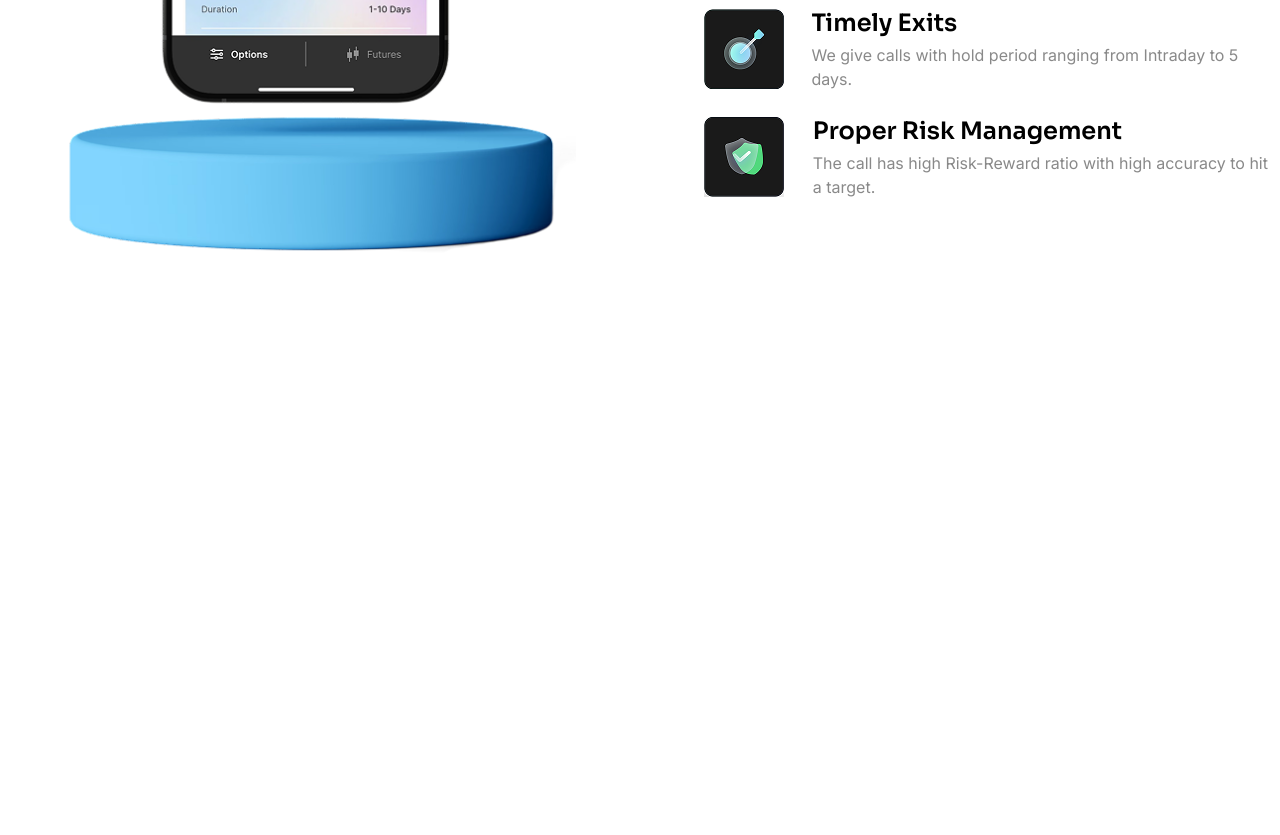
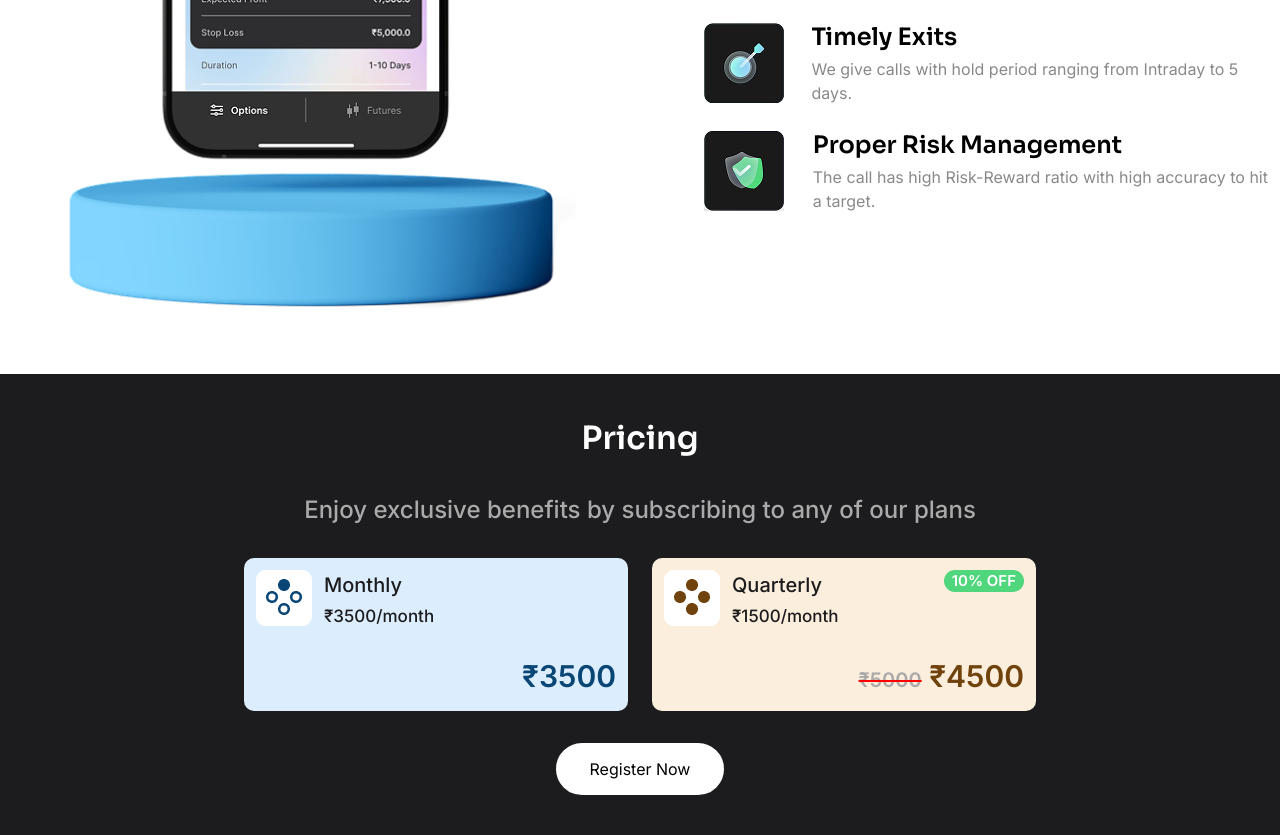
Before and after one commit to kanwarsourav/TheWaya, a plain HTML site: page products.html in a window 1280 px wide. Shown: the part 1494-2329 px from the top of the page. Before the commit the page ends 1772 px from the top, so only its background shows below. Drawn offline with nearby package versions, Linux system fonts and the light colour scheme.

Commit message:
register

```diff
--- a/products.html
+++ b/products.html
@@ -73,18 +73,18 @@
         <div class="bg-no-repeat bg-[center_right] md:bg-fixed"
             style="background-image: url('./Images/Group 66.png'); ">
 
-            <div class="max-w-screen-xl mx-auto flex flex-col md:flex-row justify-center items-center md:items-start md:justify-between  gap-10 text-center md:text-left text-white py-10 "
+            <div class="max-w-screen-xl mx-[5%] md:mx-auto flex flex-col md:flex-row justify-center items-center md:items-start md:justify-between  gap-10 text-center md:text-left text-white py-10 pt-14"
                 style="font-family: 'Inter', sans-serif;">
 
-                <div class=" flex flex-col gap-2 justify-center md:w-[40%]">
+                <div class=" flex flex-col gap-2 justify-center item-center md:items-start my-auto md:w-[40%]">
 
-                    <h1 class="font-semibold text-4xl  sm:text-5xl text-white leading-tight"
+                    <h1 class="font-semibold text-4xl  sm:text-5xl text-center md:text-left text-white leading-tight"
                         style="font-family: 'Sora', sans-serif;">
                         Unlock <br>
                         <span class="text-[#FFBD00]">Futures & Options</span> <br>
                         Trading with Waya
                     </h1>
-                    <p class="text-[#AAAAAA] text-lg md:text-xl pt-4">Get 2-3 Well Researched Intraday Option Calls</p>
+                    <p class="text-[#AAAAAA] text-lg md:text-xl pt-6">Get 2-3 Well Researched Intraday Option Calls</p>
                     <div class="mt-4">
                         <button
                             class="border-white border-[2px] px-8 py-3 rounded-full text-black bg-white  duration-300 cursor-pointer">
@@ -132,18 +132,17 @@
         <!-- Futures & Options starts here -->
 
         <div class="bg-white">
-  <div class="max-w-screen-xl mx-[5%] md:mx-auto flex flex-col md:flex-row justify-center md:justify-between items-center"
+            <div class="max-w-screen-xl mx-[5%] md:mx-auto flex flex-col md:flex-row justify-center md:justify-between  py-10"
                 style="font-family: 'Inter', sans-serif;">
 
                 <!-- Left Image -->
                 <div class="md:w-[45%]">
-      <img src="./Images/Group 65.png" alt="">
+                    <img src="./Images/Group 65.png" alt="" class="w-full h-auto">
                 </div>
 
                 <!-- Right Content -->
-    <div class="md:w-[45%] flex flex-col gap-6">
-      <h2 class="font-semibold text-2xl md:text-3xl lg:text-4xl"
-        style="font-family: 'Sora', sans-serif;">
+                <div class="md:w-[45%] flex flex-col gap-6 mt-9">
+                    <h2 class="font-semibold text-2xl md:text-3xl lg:text-4xl" style="font-family: 'Sora', sans-serif;">
                         Why Waya Futures & Options?
                     </h2>
                     <p class="text-base md:text-lg lg:text-xl text-[#898989] pb-4">
@@ -154,8 +153,7 @@
 
                     <!-- Point 1 -->
                     <div class="flex gap-4 justify-start items-center">
-        <div class="w-[45%] sm:w-[15%]  md:w-[20%]"
-        >
+                        <div class="w-[45%] sm:w-[15%]  md:w-[20%]">
                             <img src="./Images/image 5.png" alt="" class="w-20 h-auto">
                         </div>
                         <div class="flex flex-col gap-1">
@@ -164,7 +162,7 @@
                                 Daily index option calls
                             </h3>
                             <p class="text-sm md:text-base text-[#898989] ">
-            Get 2-3 Intraday option calls in Nifty   & BankNifty based on price action theory.
+                                Get 2-3 Intraday option calls in Nifty & BankNifty based on price action theory.
                             </p>
                         </div>
                     </div>
@@ -220,6 +218,55 @@
             </div>
         </div>
 
+        <!-- Futures & Options starts here -->
+
+        <!-- Pricing starts here -->
+
+        <div>
+            <div class="max-w-screen-xl mx-[5%] md:mx-auto py-10 flex flex-col gap-8"
+                style="font-family: 'Inter', sans-serif;">
+                <h2 class="text-[32px] font-semibold text-white text-center" style="font-family: 'Sora', sans-serif;">
+                    Pricing
+                </h2>
+                <p class="font-medium text-2xl text-[#AAAAAA] text-center">Enjoy exclusive benefits by subscribing to
+                    any of our plans</p>
+                <div class="flex flex-col md:flex-row justify-center items-center md:item-start gap-6">
+                    <div class="px-3 py-3 bg-[#DCEEFD] flex flex-col gap-6 sm:w-[60%] md:w-[30%] rounded-[10px]">
+                        <div class="flex gap-3 pr-[76px] sm:pr-0">
+                            <div><img src="./Images/Group 46.png" alt=""></div>
+                            <p class="text-[#1C1C1E] text-[20px] font-medium">Monthly <br><span
+                                    class="text-[17px] text-[#1C1C1E] ">₹3500/month</span></p>
+                        </div>
+                        <div class="flex justify-end">
+                            <p class="text-[#094675] font-semibold text-[30px]">₹3500</p>
+                        </div>
+                    </div>
+                    <div class="px-3 py-3 bg-[#FCEEDC] flex flex-col gap-6 sm:w-[60%] md:w-[30%] rounded-[10px]">
+                        <div class="flex justify-between items-start">
+                            <div class="flex  gap-3">
+                                <div><img src="./Images/Group 46 (1).png" alt=""></div>
+                                <p class="text-[#1C1C1E] text-[20px] font-medium">Quarterly <br><span
+                                        class="text-[17px] text-[#1C1C1E] ">₹1500/month</span></p>
+                            </div>
+                            <div class="bg-[#50D77D] rounded-[50px] px-2 ">
+                                <p class="text-white font-semibold text-[15px]">10% OFF</p>
+                            </div>
+                        </div>
+                        <div class="flex justify-end">
+                            <p class="text-[#70430D] font-semibold text-[30px]"><span
+                                    class="text-[#AAAAAA] text-[20px] line-through decoration-[#FF0000] ">₹5000</span>
+                                ₹4500</p>
+                        </div>
+                    </div>
+                </div>
+                <div class="flex justify-center items-center">
+                        <button
+                            class="border-white border-[2px] px-8 py-3 rounded-full text-black bg-white  duration-300 cursor-pointer">
+                            Register Now</button>
+                    </div>
+            </div>
+        </div>
+
     </div>
 </body>
 
```
Also changed, not shown: Images/Group 46 (1).png (added), Images/Group 46.png (added). Lines whose indentation alone changed are shown as unchanged.
